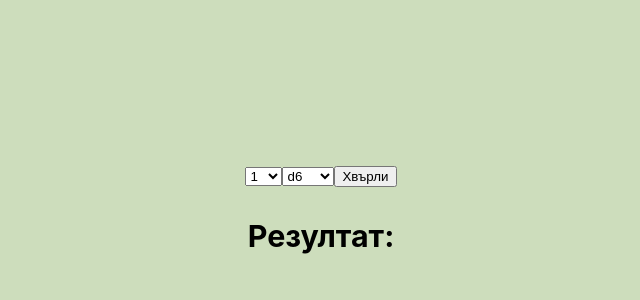
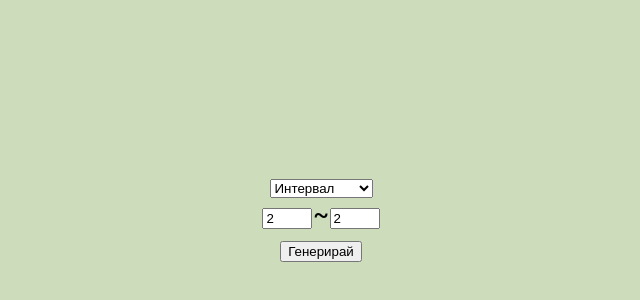
Before and after one commit to yalishanda42/randoma, a React (Create React App) app: page / in a window 1280 px wide. Shown: the part 180-480 px from the top of the page, without its empty margins (319-959 px from the left). Built offline with nearby package versions, Linux system fonts and the light colour scheme.

Commit message:
Generate actual random numbers

```diff
--- a/src/App.css
+++ b/src/App.css
@@ -36,3 +36,11 @@
     transform: rotate(360deg);
   }
 }
+
+input[type=number] {
+  width: 42px;
+}
+
+button {
+  margin-top: 12px;
+}
--- a/src/App.js
+++ b/src/App.js
@@ -2,20 +2,42 @@ import randoma from './randoma.png';
 import './App.css';
 import { useState } from 'react';
 
-function App() {
-  // const [isDice, setIsDice] = useState(false)
-  // const [dice, setDice] = useState(1)
-  // const [diceSides, setDiceSides] = useState(6)
-  // const [minValue, setMinValue] = useState(2)
-  // const [maxValue, setMaxValue] = useState(2)
+function App(props) {
+  const [isDice, setIsDice] = useState(false)
+  const [diceCount, setDiceCount] = useState(1)
+  const [diceSides, setDiceSides] = useState(6)
+  const [minValue, setMinValue] = useState(2)
+  const [maxValue, setMaxValue] = useState(2)
   const [result, setResult] = useState(null)
+
+  const generateResult = () => {
+    if (isDice) {
+      setResult(props.diceGenerator(diceCount, diceSides))
+    } else {
+      setResult(props.randomGenerator(minValue, maxValue))
+    }
+  }
+
   return (
     <div className="App">
       <header className="App-header">
         <RandomaMeme result={result} />
+        <select
+          onChange={(e) => setIsDice(e.target.value === 'true')}
+          defaultValue={isDice}
+        >
+          <option value="false">Интервал</option>
+          <option value="true">Зар / Монета</option>
+        </select>
+        {
+          isDice
+          ?
             <div id="dice">
-          <select>
-            <option selected value="1">1</option>
+              <select
+                onChange={(e) => setDiceCount(e.target.value)}
+                defaultValue={diceCount}
+              >
+                <option value="1">1</option>
                 <option value="2">2</option>
                 <option value="3">3</option>
                 <option value="4">4</option>
@@ -26,19 +48,41 @@ function App() {
                 <option value="9">9</option>
                 <option value="10">10</option>
               </select>
-          <select>
+              <select
+                onChange={(e) => setDiceSides(e.target.value)}
+                defaultValue={diceSides}
+              >
                 <option value="2">d2</option>
                 <option value="4">d4</option>
-            <option selected value="6">d6</option>
+                <option value="6">d6</option>
                 <option value="8">d8</option>
                 <option value="10">d10</option>
                 <option value="12">d12</option>
                 <option value="20">d20</option>
                 <option value="100">d100</option>
               </select>
-          <button onClick={() => setResult(2)}>Хвърли</button>
             </div>
-        <h3>Резултат: {result}</h3>
+          :
+            <div id="range">
+              <input
+                type="number"
+                placeholder="Минимална стойност"
+                value={minValue}
+                onChange={(e) => setMinValue(e.target.value)}
+              />
+              ~
+              <input
+                type="number"
+                placeholder="Максимална стойност"
+                value={maxValue}
+                onChange={(e) => setMaxValue(e.target.value)}
+              />
+            </div>
+        }
+        <button onClick={generateResult}>
+          {isDice ? "Хвърли" : "Генерирай"}
+        </button>
+        <ResultText result={result} />
       </header>
     </div>
   );
@@ -51,4 +95,14 @@ function RandomaMeme(props) {
   return null;
 }
 
+function ResultText(props) {
+  if (typeof(props.result) === 'number') {
+    return <h3>Резултат: {props.result}</h3>
+  }
+  if (props.result instanceof Array) {
+    return <h3>Резултати: {props.result.join(', ')}</h3>
+  }
+  return null;
+}
+
 export default App;
--- a/src/index.js
+++ b/src/index.js
@@ -4,9 +4,14 @@ import './index.css';
 import App from './App';
 import reportWebVitals from './reportWebVitals';
 
+import { diceGenerator, randomNumberGenerator } from './realGenerators'
+
 ReactDOM.render(
   <React.StrictMode>
-    <App />
+    <App
+      diceGenerator={diceGenerator}
+      randomGenerator={randomNumberGenerator}
+    />
   </React.StrictMode>,
   document.getElementById('root')
 );
--- /dev/null
+++ b/src/realGenerators.js
@@ -0,0 +1,23 @@
+function singleDieRoll(diceSides) {
+    return Math.floor(Math.random() * diceSides) + 1;
+}
+
+function diceGenerator(diceCount, diceSides) {
+  diceCount = Number(diceCount)
+
+  if (diceCount === 1) {
+    return singleDieRoll(diceSides);
+  }
+
+  return Array(diceCount).fill(0)
+    .map(() => singleDieRoll(diceSides))
+}
+
+function randomNumberGenerator(min, max) {
+  return Math.floor(Math.random() * (max - min + 1)) + min;
+}
+
+export {
+    diceGenerator,
+    randomNumberGenerator,
+};
```
Lines whose indentation alone changed are shown as unchanged.
